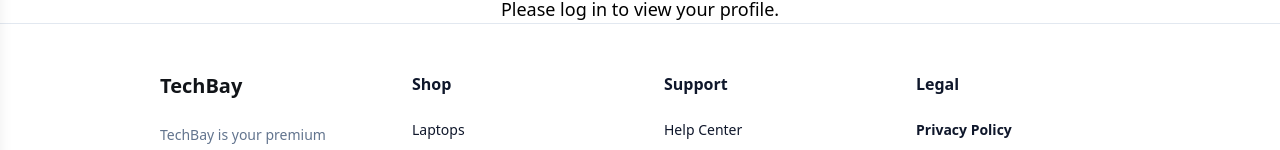
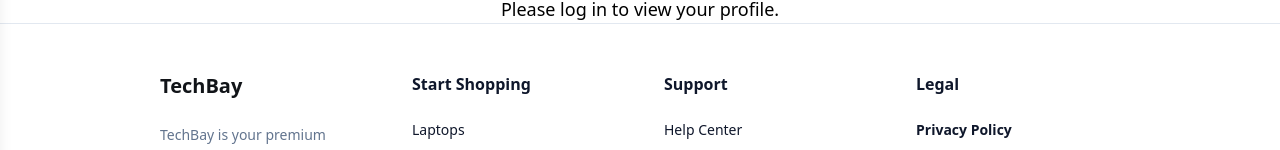
Before and after one commit to hariom9617/tech-bay, a React (Vite) app: page /profile in a window 1280 px wide. Shown: the part 121-271 px from the top of the page. Built offline with nearby package versions, Linux system fonts and the light colour scheme.

Commit message:
Change 'Shop' to 'Start Shopping' in Footer

```diff
--- a/src/Components/layout/Footer.jsx
+++ b/src/Components/layout/Footer.jsx
@@ -18,7 +18,7 @@
         </div>
         <div>
           <h4 className="font-bold mb-6 text-slate-900">
-            Shop
+            Start Shopping
           </h4>
           <ul className="space-y-4 text-sm text-slate-900">
             <li>
```
